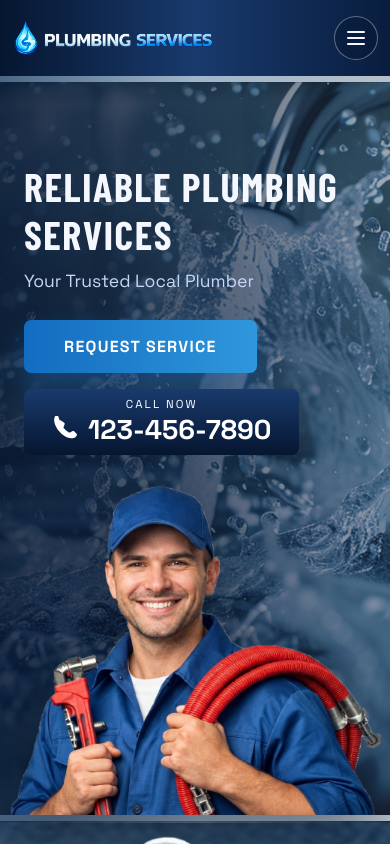
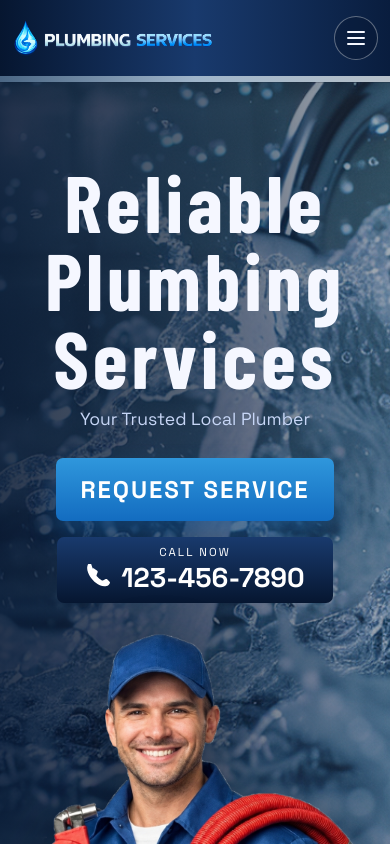
Before and after one commit to Alllvar/codersuccess-hero, a React (Vite) app: page / in a window 390 px wide. Shown: the top 844 px of the page. Built offline with nearby package versions, Linux system fonts and the light colour scheme.

Commit message:
fix styles

```diff
--- a/src/App.css
+++ b/src/App.css
@@ -249,10 +249,10 @@ button {
 
 .hero-title {
   font-family: 'Barlow Condensed', 'Space Grotesk', sans-serif;
-  font-size: clamp(2.5rem, 4vw, 4.25rem);
-  text-transform: uppercase;
-  letter-spacing: 0.04em;
+  font-size: 80px;
+  letter-spacing: 0.05em;
   margin: 0;
+  line-height: 78px;
 }
 
 .hero-subtitle {
@@ -284,11 +284,11 @@ button {
 }
 
 .hero-btn.primary {
-  background: linear-gradient(90deg, #136cc0, #2f97dc, #115db3);
+  background: linear-gradient(360deg, #136cc0, #2f97dc);
   background-size: 200% 100%;
   color: #fff;
-  padding: 16px 40px;
-  font-size: 1rem;
+  padding: 16px 24px;
+  font-size: 24px;
   box-shadow: 0 14px 26px rgba(19, 108, 192, 0.35);
 }
 
@@ -501,6 +501,17 @@ button {
   .dropdown span {
     color: #d7e2ff;
   }
+
+  .hero-actions {
+    justify-content: center;
+  }
+
+  .hero-title {
+    text-align: center;
+  }
+  .hero-subtitle {
+    text-align: center;
+  }
 }
 
 @media (max-width: 640px) {
```
